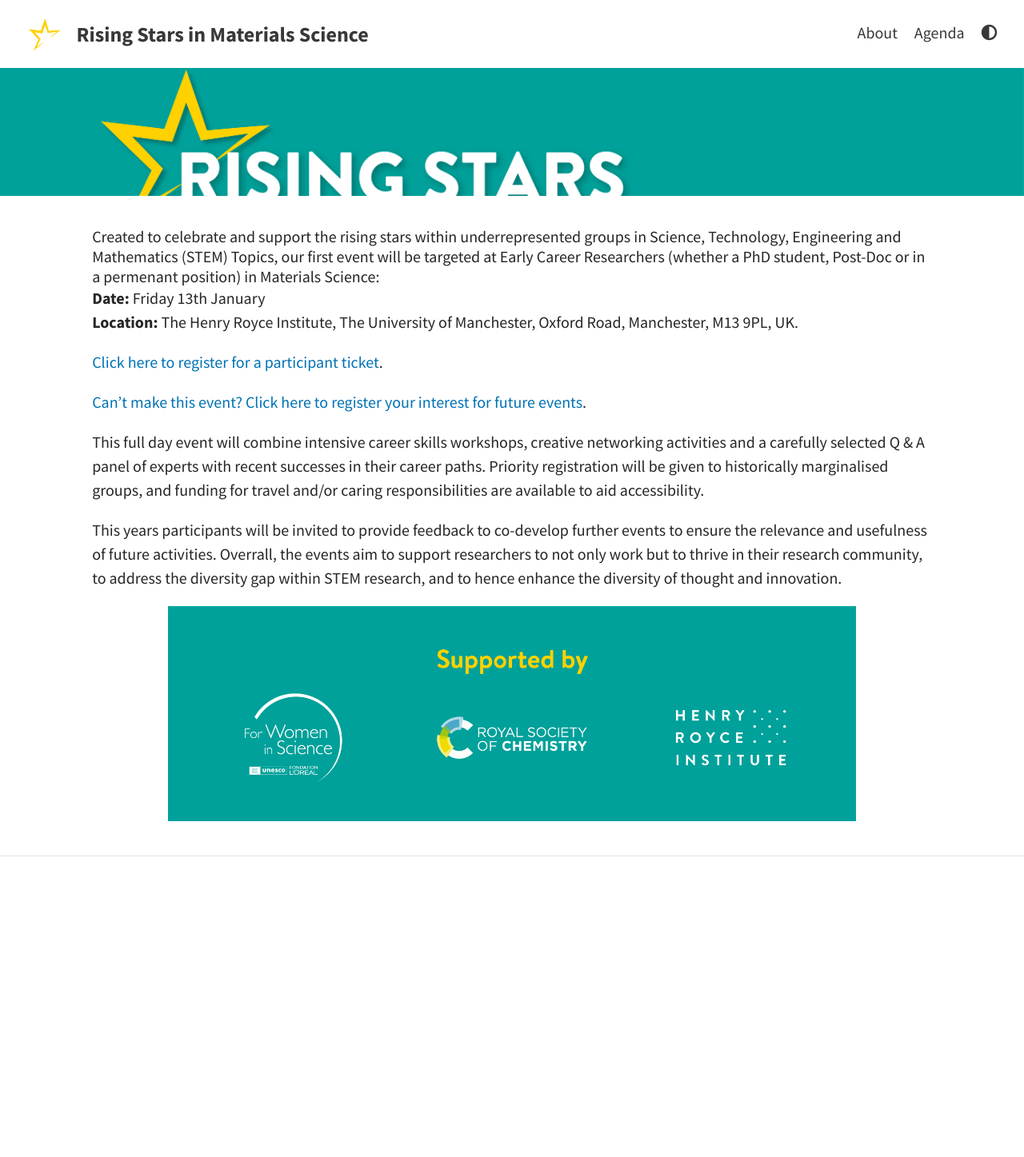
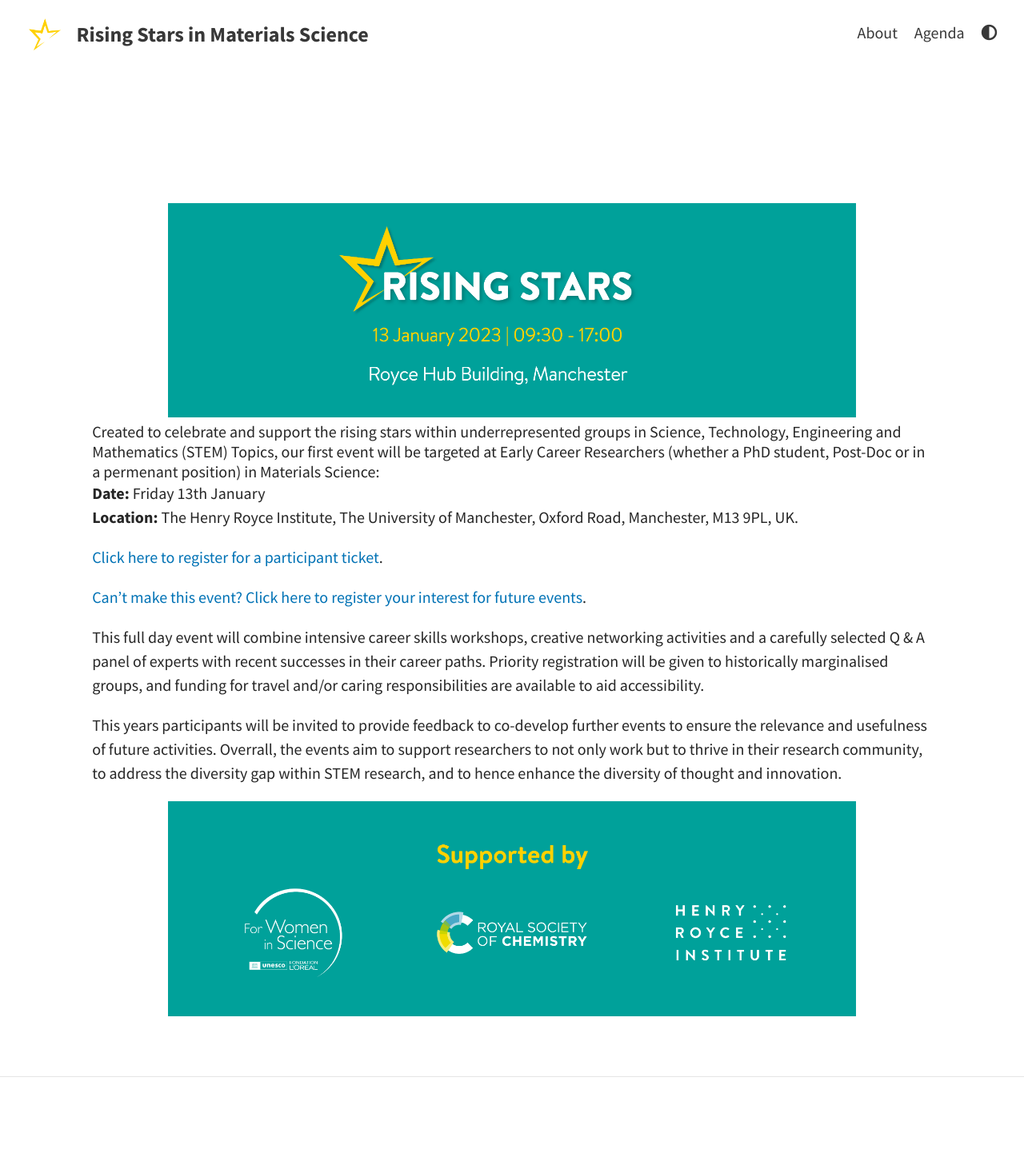
Before and after one commit to MAINSTRAEM/old_website, a Jekyll site: the page built from index.md, in a window 1280 px wide. Shown: the whole page at 80% size. Built offline with Jekyll 4.4.1, drawn with Linux system fonts in a browser that asks for light colours; before the commit the page ends 1171 px from its top, so only the background shows below that.

Commit message:
Update index.md

```diff
--- a/index.md
+++ b/index.md
@@ -1,10 +1,11 @@
 ---
 layout: page
 title: ""
-feature-img: "/assets/img/RisingStarsHeader.png"
 hide: true                           # Prevent the page title to appear in the navbar
 icon: "fa-search"                    # Will Display only the fontawesome icon (here: fa-search) and not the title
 ---
+
+<div><img src="/assets/img/RisingStarsHeader.png" alt="Rising Stars Event Information"></div>
 
 <div>Created to celebrate and support the rising stars within underrepresented groups in Science, Technology, Engineering and Mathematics (STEM) Topics, our first event will be targeted at Early Career Researchers (whether a  PhD student, Post-Doc or in a permenant position) in Materials Science:</div>
 
```
